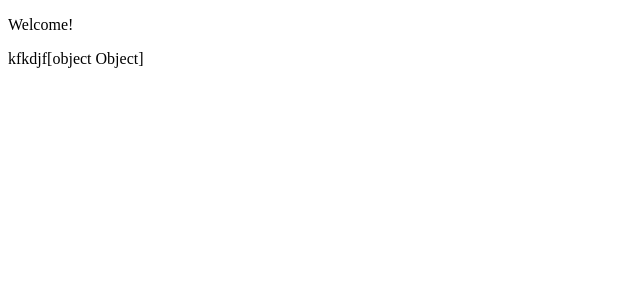
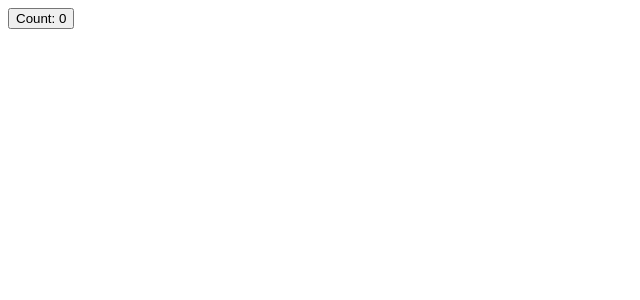
Before and after one commit to Aditya-2511/React_Practice, a React (Vite) app: page / in a window 1280 px wide. Shown: the top 300 px of the page, without its empty margins (0-640 px from the left). Built offline with nearby package versions, Linux system fonts and the light colour scheme.

Commit message:
destructuring in react

```diff
--- a/index.html
+++ b/index.html
@@ -2,27 +2,6 @@
 <html lang="en">
   <body>
     <div id="root"></div>
-    <p id="demo">kfkdjf</p>
     <script type="module" src="/src/main.jsx"></script>
-
-    <script>
-      class Header {
-        constructor() {
-          this.color = "Red";
-        }
-
-        //Regular function:
-        // changeColor = function() {
-        changeColor = () => {
-          document.getElementById("demo").innerHTML += this;
-        }
-      }
-
-      const myheader = new Header();
-
-      window.addEventListener("load", myheader.changeColor);
-
-      document.getElementById("demo").addEventListener("click", myheader.changeColor);
-    </script>
   </body>
 </html>
--- a/src/main.jsx
+++ b/src/main.jsx
@@ -1,5 +1,17 @@
 import { createRoot } from 'react-dom/client'
+import { useState } from 'react'
+
+function Counter() {
+  // Destructuring the array returned by useState
+  const [count, setCount] = useState(0);
+
+  return (
+    <button onClick={() => setCount(count + 1)}>
+      Count: {count}
+    </button>
+  );
+}
 
 createRoot(document.getElementById('root')).render(
-  <p>Welcome!</p>
-)
+  <Counter />
+);
```
